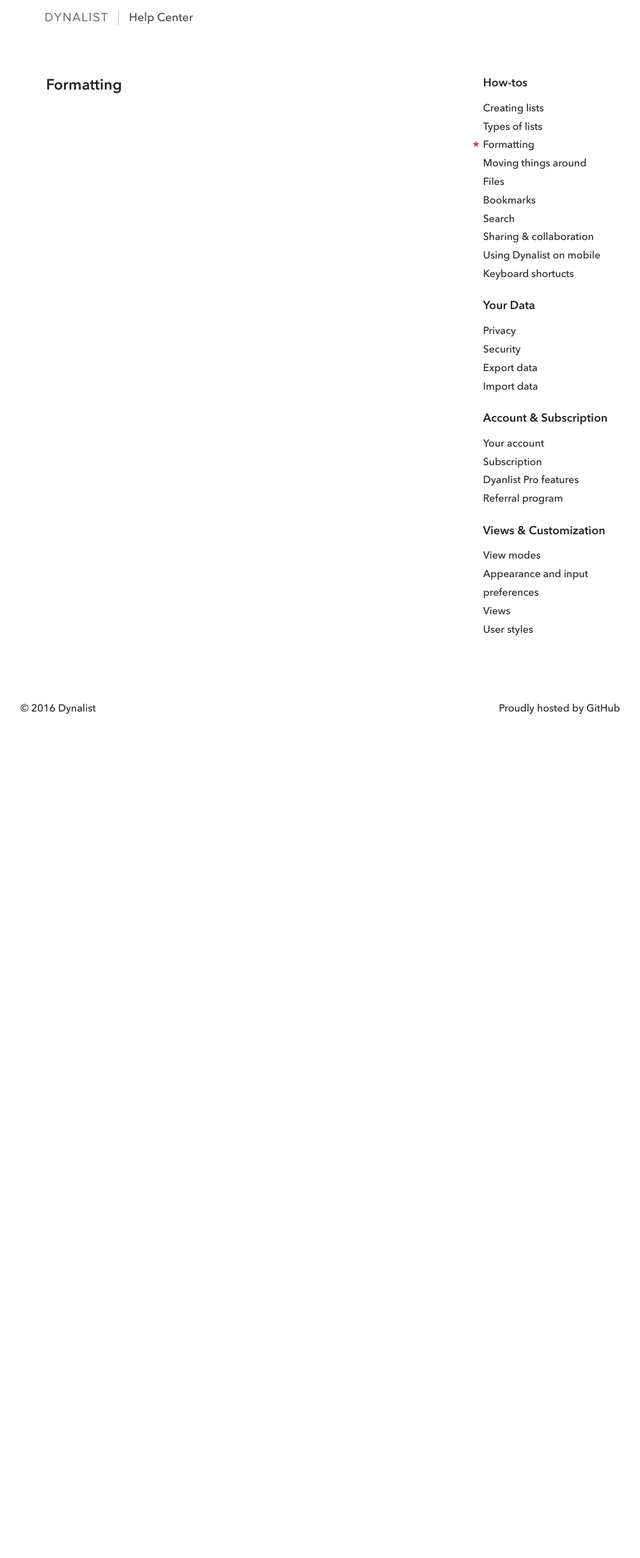
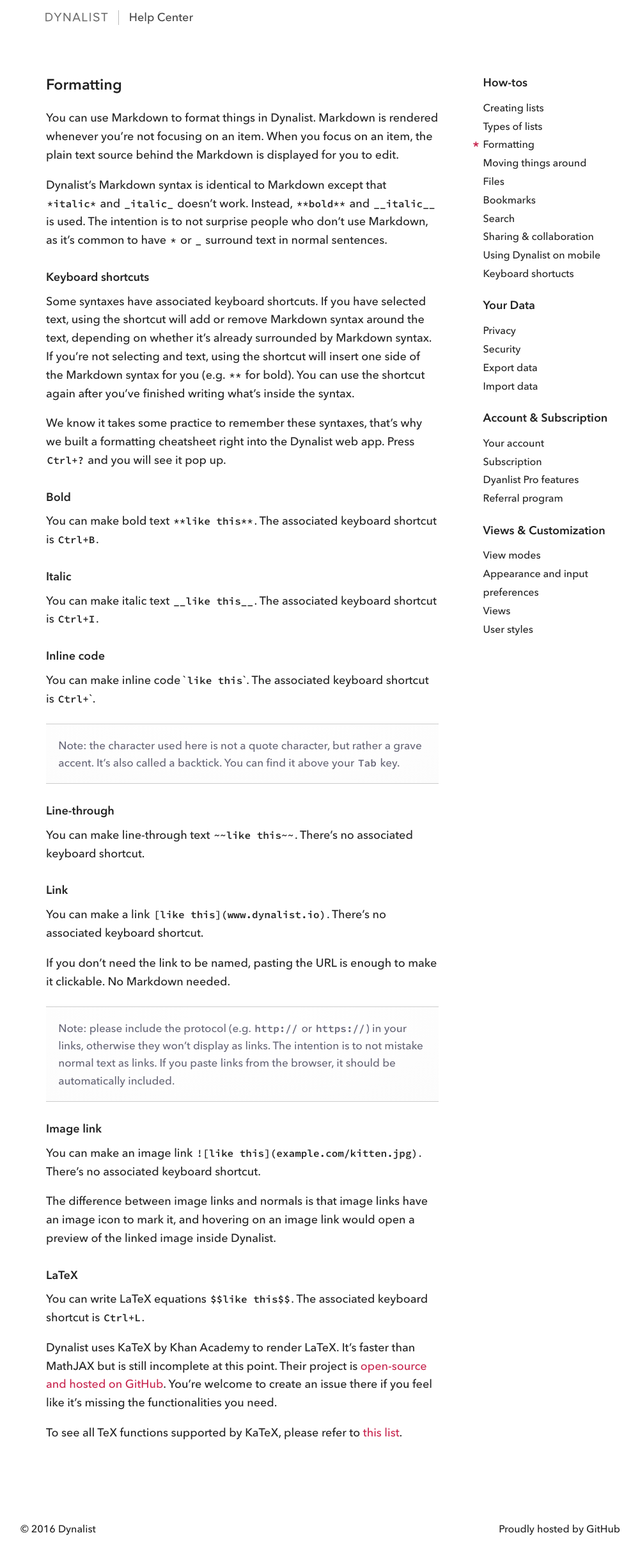
Before and after one commit to mdrain/dynalist-help, a Jekyll site: the page built from _articles/formatting.md, in a window 1280 px wide. Shown: the whole page at 64% size, without its empty margins (139-1140 px from the left). Built offline with Jekyll 4.4.1, drawn with Linux system fonts in a browser that asks for light colours; before the commit the page ends 1152 px from its top, so only the background shows below that.

Commit message:
Added formatting page

```diff
--- a/_articles/formatting.md
+++ b/_articles/formatting.md
@@ -3,3 +3,53 @@
 title: Formatting
 permalink: /formatting/
 ---
+
+You can use Markdown to format things in Dynalist. Markdown is rendered whenever you're not focusing on an item. When you focus on an item, the plain text source behind the Markdown is displayed for you to edit.
+
+Dynalist's Markdown syntax is identical to Markdown except that `*italic*` and `_italic_` doesn't work. Instead, `**bold**` and `__italic__` is used. The intention is to not surprise people who don't use Markdown, as it's common to have `*` or `_` surround text in normal sentences.
+
+#### Keyboard shortcuts
+
+Some syntaxes have associated keyboard shortcuts. If you have selected text, using the shortcut will add or remove Markdown syntax around the text, depending on whether it's already surrounded by Markdown syntax. If you're not selecting and text, using the shortcut will insert one side of the Markdown syntax for you (e.g. `**` for bold). You can use the shortcut again after you've finished writing what's inside the syntax.
+
+We know it takes some practice to remember these syntaxes, that's why we built a formatting cheatsheet right into the Dynalist web app. Press `Ctrl+?` and you will see it pop up.
+
+#### Bold
+
+You can make bold text `**like this**`. The associated keyboard shortcut is `Ctrl+B`.
+
+#### Italic
+
+You can make italic text `__like this__`. The associated keyboard shortcut is `Ctrl+I`.
+
+#### Inline code
+
+You can make inline code \``like this`\`. The associated keyboard shortcut is `Ctrl+`\`.
+
+> Note: the character used here is not a quote character, but rather a grave accent. It's also called a backtick. You can find it above your `Tab` key.
+
+#### Line-through
+
+You can make line-through text `~~like this~~`. There's no associated keyboard shortcut.
+
+#### Link
+
+You can make a link `[like this](www.dynalist.io)`. There's no associated keyboard shortcut.
+
+If you don't need the link to be named, pasting the URL is enough to make it clickable. No Markdown needed.
+
+> Note: please include the protocol (e.g. `http://` or `https://`) in your links, otherwise they won't display as links. The intention is to not mistake normal text as links. If you paste links from the browser, it should be automatically included.
+
+#### Image link
+
+You can make an image link `![like this](example.com/kitten.jpg)`. There's no associated keyboard shortcut.
+
+The difference between image links and normals is that image links have an image icon to mark it, and hovering on an image link would open a preview of the linked image inside Dynalist.
+
+#### LaTeX
+
+You can write LaTeX equations `$$like this$$`. The associated keyboard shortcut is `Ctrl+L`.
+
+Dynalist uses KaTeX by Khan Academy to render LaTeX. It's faster than MathJAX but is still incomplete at this point. Their project is [open-source and hosted on GitHub](https://github.com/Khan/KaTeX). You're welcome to create an issue there if you feel like it's missing the functionalities you need.
+
+To see all TeX functions supported by KaTeX, please refer to [this list](https://github.com/Khan/KaTeX/wiki/Function-Support-in-KaTeX).
--- a/_sass/_style.scss
+++ b/_sass/_style.scss
@@ -381,6 +381,10 @@
     margin-bottom: 0.5em;
   }
 
+  a {
+    color: #c7254e;
+  }
+
 }
 
 h5, h6 {
```
